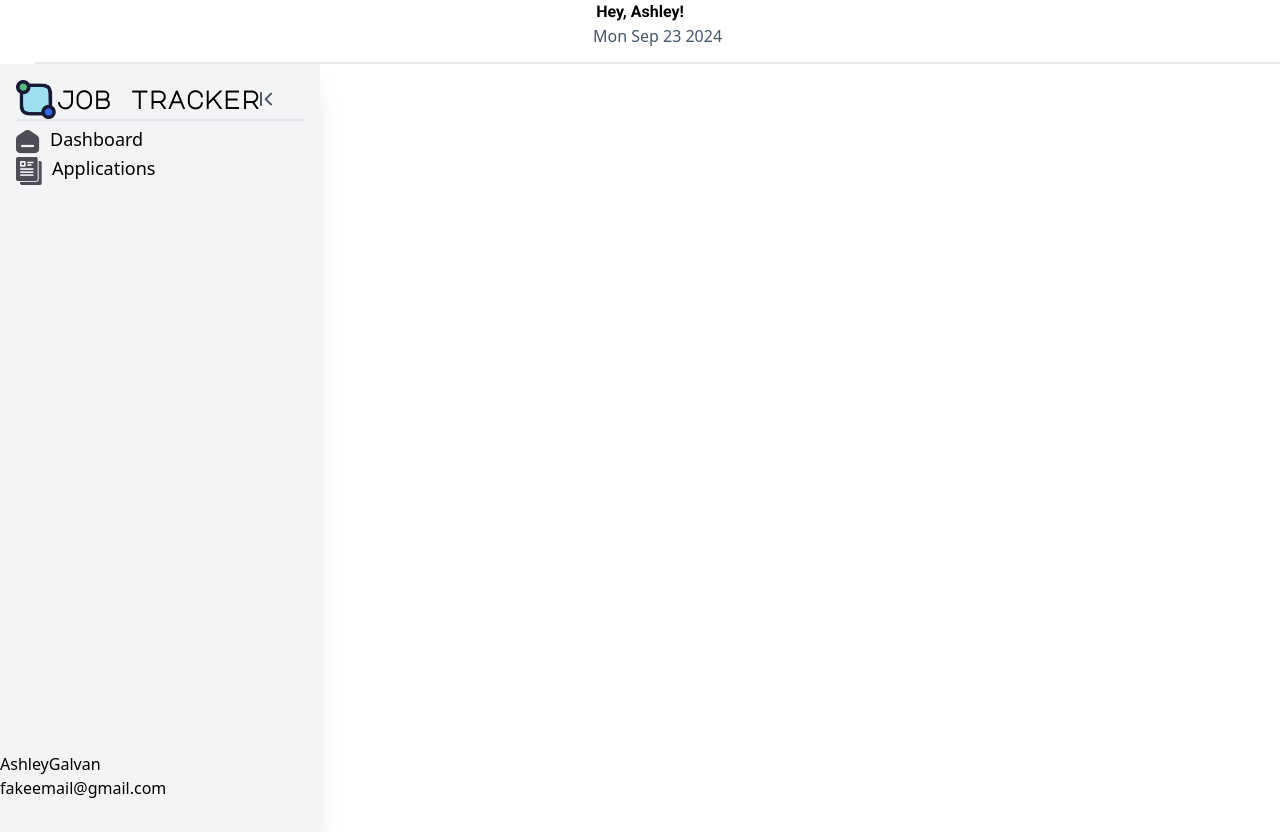
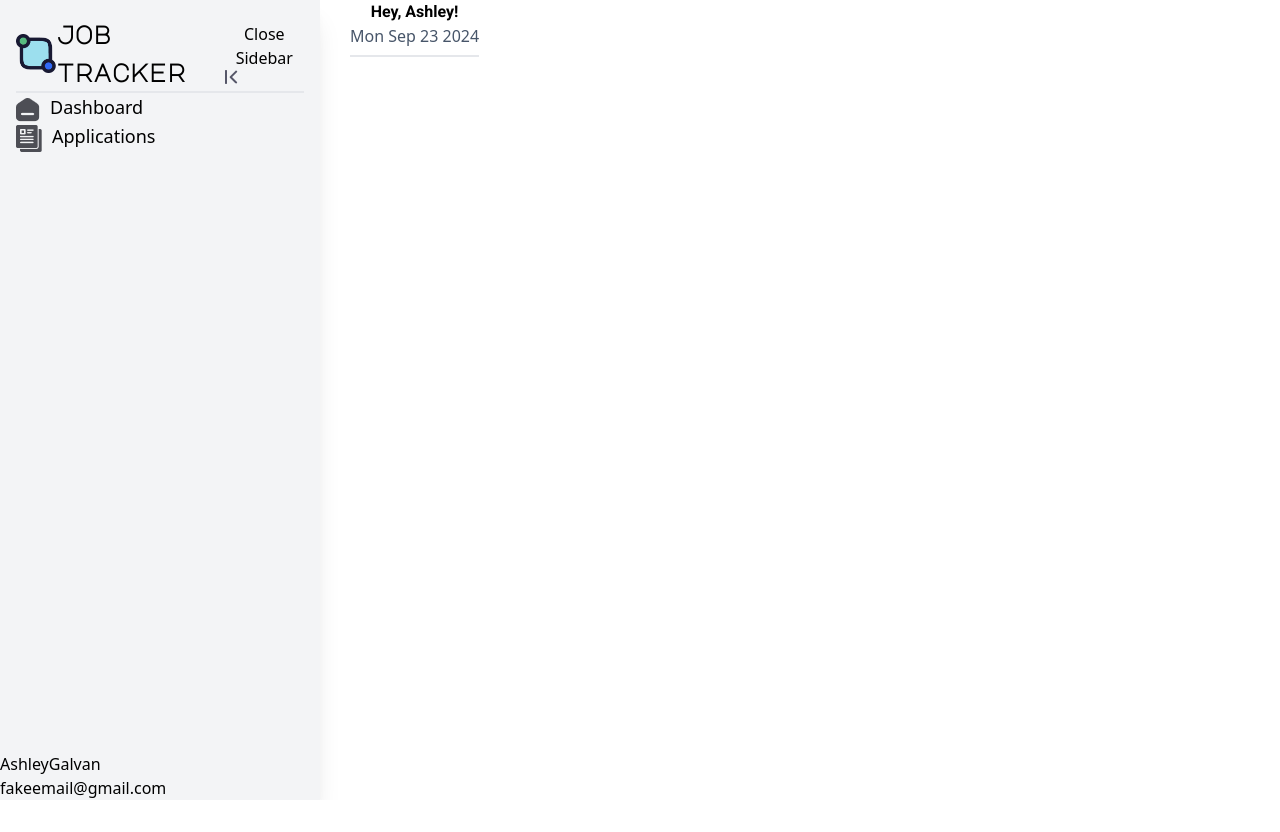
Before and after one commit to Sinai161/job-tracker-fe, a React (Create React App) app: page / in a window 1280 px wide. After the commit the page ends 800 px from the top, so only its background shows below. Built offline with nearby package versions, Linux system fonts and the light colour scheme.

Commit message:
fixed some styling and working on sidebar toggle

```diff
--- a/src/components/Header.js
+++ b/src/components/Header.js
@@ -1,5 +1,4 @@
 import React, { useState } from "react";
-import Sidebar from "./Sidebar";
 const Header = () => {
     const [date, setDate ] = useState(new Date())
 
@@ -22,9 +21,10 @@ function currentDate() {
     // console.log(currentDate)
 
     return(
-        <div className="">
+        <div className="header">
             <h1 className="header1 text-center font-roboto">{user()}</h1>
-            <h1 className="date-border header2 text-center text-slate-600 border-b-2">{currentDate()}</h1>
+            <h1 className="header2 text-center text-slate-600">{currentDate()}</h1>
+            <div className="border-b-2"></div>
         </div>
     )
 }
--- a/src/components/Sidebar.js
+++ b/src/components/Sidebar.js
@@ -18,22 +18,30 @@ const userLogin = {
 
 const Sidebar = () => {
     const [user, setUser] = useState(userLogin)
+    const [open, isOpen] = useState(true)
+
+    const toggleSidebar = () => {
+        isOpen(!open)
+    }
 
     useEffect(() => {
         setUser(userLogin)
     })
     return(
-    <div className="h-[calc(100vh-2rem)] w-full max-w-[20rem] p-4 shadow-xl shadow-gray-500/6 bg-gray-100 aria-hidden">
+    <div className="side-bar-div h-[calc(100vh-0rem)] w-full max-w-[20rem] p-4 shadow-xl shadow-gray-500/6 bg-gray-100 aria-hidden">
         <div className="w-full items-center inline-flex border-b-2">
         <img className="sidebar-img" src="assets/370082334-f2a67fab-f222-4bf2-82c3-0ad258b65a21.png" alt="logo"/>
         <h1 className="sidebar-title">job tracker</h1>
+        <button onClick={toggleSidebar} className="">
+            {isOpen ? "Close" : "Open"} Sidebar
         <img className="" src="assets/icon-collapse 1.png" alt="logo"/>
+        </button>
         </div>
         <div className="hover:bg-white rounded-md">
         <img className="inline-flex" src="/assets/Layer 1 (1).png" alt="logo"/>
-        <button className="text-lg">Dashboard</button>
+        <button className="text-lg ">Dashboard</button>
         </div>
-        <div className="hover:bg-white">
+        <div className="hover:bg-white rounded-md">
         <img className="applications-logo inline-flex " src="/assets/372282690-2583ee41-9963-4b69-ab88-a42ea69c3f0e.png" alt="logo"/>
         <button className="text-lg">Applications</button>
         </div>
--- a/src/index.css
+++ b/src/index.css
@@ -12,8 +12,8 @@ body {
 
 }
 .header2 {
-  padding-bottom: 14px;
-  margin-left: 35px;
+  padding-bottom: 7px;
+  /* margin-left: 35px; */
 }
 
 .sidebar-img {
@@ -39,6 +39,11 @@ button {
   margin-left: 10px;
 }
 
+.header {
+  position: absolute;
+  padding-left: 350px;
+}
+
 
 
 /* code {
```
